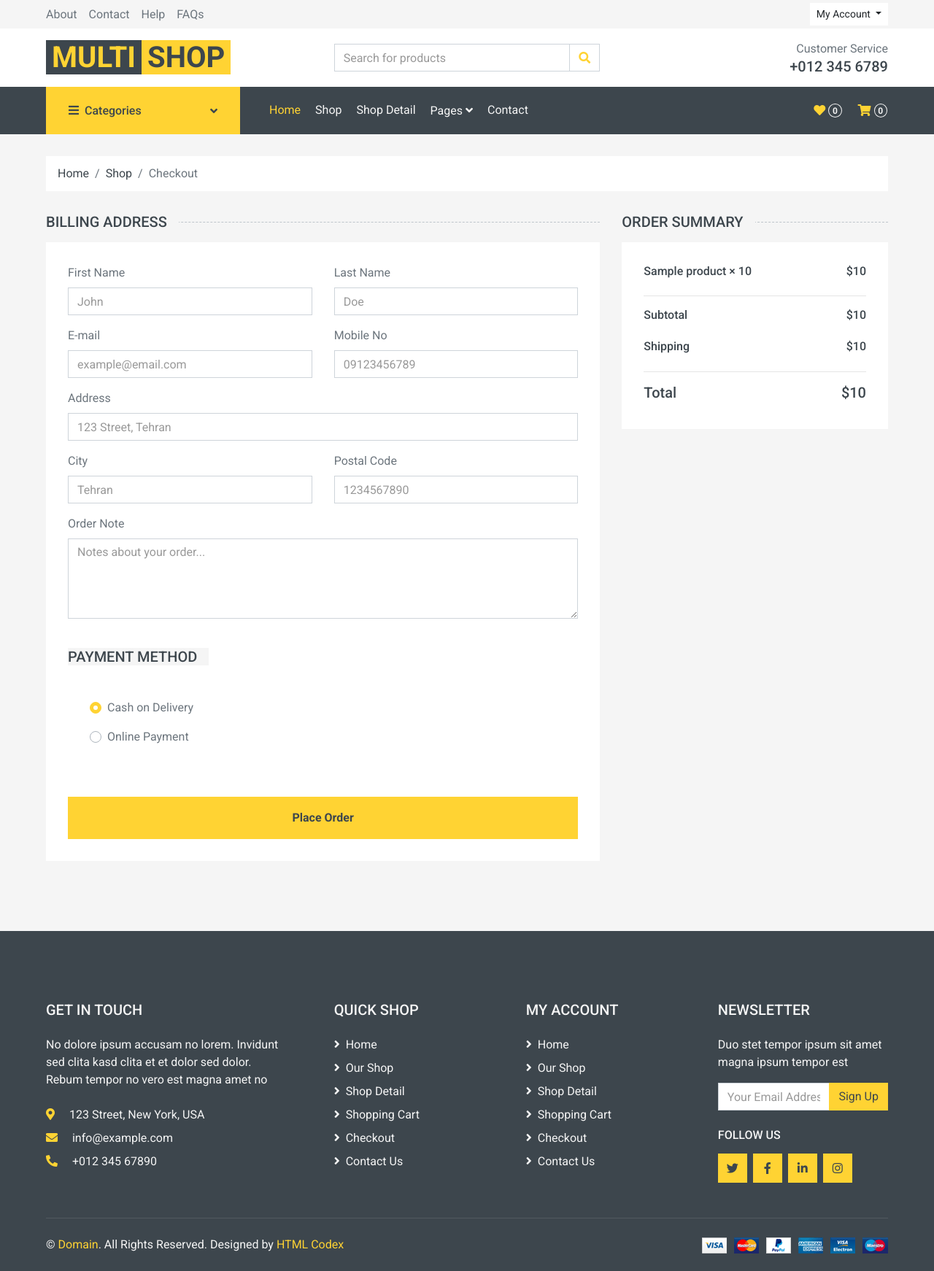
After one commit to Beirami13/django-multishop, a Django app: template cart/templates/cart/order_detail.html in a window 1280 px wide. The commit adds this page. Shown: the whole page at 73% size. Run offline with Django 3.2, Linux system fonts and the light colour scheme; the template is opened without the code that fills it: most values are stand-ins (such as "Sample title", 1, 10 or a date in 2020); some libraries are stand-ins or nearby versions.

Commit message:
update cart

```diff
--- a/account/forms.py
+++ b/account/forms.py
@@ -65,6 +65,7 @@ class CheckOtpForm(forms.Form):
     code = forms.CharField(widget=forms.TextInput(attrs={"class": "form-control"}))
 
 class AddressCreationForm(forms.ModelForm):
+    user = forms.ImageField(required=False)
     class Meta:
         model = Address
         fields = "__all__"
--- a/account/views.py
+++ b/account/views.py
@@ -1,8 +1,11 @@
 from django.contrib.auth import authenticate, login, logout
-from django.shortcuts import render, redirect
+from django.shortcuts import render, redirect, get_object_or_404
 from django.urls import reverse
 from django.utils.crypto import get_random_string
 from django.views import View
+
+from cart.cart_modules import Cart
+from cart.models import Order, OrderItem
 from .forms import UserLoginForm, RegisterForm, CheckOtpForm, AddressCreationForm
 import ghasedak_sms
 from random import randint
--- /dev/null
+++ b/cart/templates/cart/order_detail.html
@@ -0,0 +1,224 @@
+{% extends 'base.html' %}
+{% load static %}
+
+{% block main %}
+
+<!-- Breadcrumb Start -->
+<div class="container-fluid">
+    <div class="row px-xl-5">
+        <div class="col-12">
+            <nav class="breadcrumb bg-light mb-30">
+                <a class="breadcrumb-item text-dark" href="#">Home</a>
+                <a class="breadcrumb-item text-dark" href="#">Shop</a>
+                <span class="breadcrumb-item active">Checkout</span>
+            </nav>
+        </div>
+    </div>
+</div>
+<!-- Breadcrumb End -->
+
+
+<!-- Checkout Start -->
+<div class="container-fluid">
+    <div class="row px-xl-5">
+
+        <!-- Billing Address -->
+        <div class="col-lg-8">
+
+            <h5 class="section-title position-relative text-uppercase mb-3">
+                <span class="bg-secondary pr-3">Billing Address</span>
+            </h5>
+
+            <div class="bg-light p-30 mb-5">
+
+                <form method="post">
+
+                    {% csrf_token %}
+
+                    <div class="row">
+
+                        <!-- First Name -->
+                        <div class="col-md-6 form-group">
+                            <label>First Name</label>
+                            <input class="form-control"
+                                   type="text"
+                                   name="first_name"
+                                   placeholder="John"
+                                   required>
+                        </div>
+
+                        <!-- Last Name -->
+                        <div class="col-md-6 form-group">
+                            <label>Last Name</label>
+                            <input class="form-control"
+                                   type="text"
+                                   name="last_name"
+                                   placeholder="Doe"
+                                   required>
+                        </div>
+
+                        <!-- Email -->
+                        <div class="col-md-6 form-group">
+                            <label>E-mail</label>
+                            <input class="form-control"
+                                   type="email"
+                                   name="email"
+                                   placeholder="example@email.com"
+                                   required>
+                        </div>
+
+                        <!-- Mobile -->
+                        <div class="col-md-6 form-group">
+                            <label>Mobile No</label>
+                            <input class="form-control"
+                                   type="text"
+                                   name="phone"
+                                   placeholder="09123456789"
+                                   required>
+                        </div>
+
+                        <!-- Address -->
+                        <div class="col-12 form-group">
+                            <label>Address</label>
+                            <input class="form-control"
+                                   type="text"
+                                   name="address"
+                                   placeholder="123 Street, Tehran"
+                                   required>
+                        </div>
+
+                        <!-- City -->
+                        <div class="col-md-6 form-group">
+                            <label>City</label>
+                            <input class="form-control"
+                                   type="text"
+                                   name="city"
+                                   placeholder="Tehran"
+                                   required>
+                        </div>
+
+                        <!-- Postal Code -->
+                        <div class="col-md-6 form-group">
+                            <label>Postal Code</label>
+                            <input class="form-control"
+                                   type="text"
+                                   name="postal_code"
+                                   placeholder="1234567890"
+                                   required>
+                        </div>
+
+                        <!-- Order Note -->
+                        <div class="col-12 form-group">
+                            <label>Order Note</label>
+                            <textarea class="form-control"
+                                      name="note"
+                                      rows="4"
+                                      placeholder="Notes about your order..."></textarea>
+                        </div>
+
+                    </div>
+
+                    <!-- Payment -->
+                    <h5 class="section-title position-relative text-uppercase mb-3 mt-4">
+                        <span class="bg-secondary pr-3">Payment Method</span>
+                    </h5>
+
+                    <div class="bg-light p-30">
+
+                        <div class="form-group">
+                            <div class="custom-control custom-radio">
+                                <input type="radio"
+                                       class="custom-control-input"
+                                       name="payment_method"
+                                       id="cash"
+                                       value="cash"
+                                       checked>
+
+                                <label class="custom-control-label" for="cash">
+                                    Cash on Delivery
+                                </label>
+                            </div>
+                        </div>
+
+                        <div class="form-group">
+                            <div class="custom-control custom-radio">
+                                <input type="radio"
+                                       class="custom-control-input"
+                                       name="payment_method"
+                                       id="online"
+                                       value="online">
+
+                                <label class="custom-control-label" for="online">
+                                    Online Payment
+                                </label>
+                            </div>
+                        </div>
+
+                    </div>
+
+                    <button type="submit"
+                            class="btn btn-block btn-primary font-weight-bold py-3 mt-4">
+                        Place Order
+                    </button>
+
+                </form>
+
+            </div>
+
+        </div>
+
+
+        <!-- Order Summary -->
+        <div class="col-lg-4">
+
+            <h5 class="section-title position-relative text-uppercase mb-3">
+                <span class="bg-secondary pr-3">Order Summary</span>
+            </h5>
+
+            <div class="bg-light p-30 mb-5">
+
+                {% for item in cart_items %}
+
+                    <div class="d-flex justify-content-between">
+
+                        <h6>
+                            {{ item.product.name }}
+                            × {{ item.quantity }}
+                        </h6>
+
+                        <h6>
+                            ${{ item.total }}
+                        </h6>
+
+                    </div>
+
+                {% endfor %}
+
+                <hr>
+
+                <div class="d-flex justify-content-between mb-3">
+                    <h6>Subtotal</h6>
+                    <h6>${{ cart_items.total }}</h6>
+                </div>
+
+                <div class="d-flex justify-content-between">
+                    <h6>Shipping</h6>
+                    <h6>$10</h6>
+                </div>
+
+                <hr>
+
+                <div class="d-flex justify-content-between mt-2">
+                    <h5>Total</h5>
+                    <h5>${{ cart_items.total }}</h5>
+                </div>
+
+            </div>
+
+        </div>
+
+    </div>
+</div>
+<!-- Checkout End -->
+
+{% endblock %}
--- a/cart/urls.py
+++ b/cart/urls.py
@@ -1,11 +1,15 @@
 from django.urls import path
 
+from cart.views import OrderDetailView, OrderCreationView
 from cart.views import CartView, CartAddView, CartRemoveView, CartUpdateView
 
 app_name = 'cart'
 urlpatterns = [
     path('detail/', CartView.as_view(), name='cart'),
     path('add/', CartAddView.as_view(), name='cart-add'),
-    path('remove/<str:id>', CartRemoveView.as_view(), name='cart-remove'),
+    path('remove/<str:id>/', CartRemoveView.as_view(), name='cart-remove'),
     path('update/', CartUpdateView.as_view(), name='cart-update'),
+
+    path('checkout/', OrderCreationView.as_view(), name='order-creation'),
+    path('order/<int:id>/', OrderDetailView.as_view(), name='order-detail'),
 ]
--- a/product/models.py
+++ b/product/models.py
@@ -18,7 +18,7 @@ class Product(models.Model):
     name = models.CharField(max_length=100)
     description = models.TextField()
     price = models.IntegerField()
-    discount = models.IntegerField()
+    discount = models.IntegerField(blank=True, null=True)
     image = models.ImageField(upload_to="products")
     size = models.ManyToManyField(Size)
     color = models.ManyToManyField(Color)
```
Also changed, not shown: cart/cart_modules.py (+8 -0 lines), cart/templates/cart/cart.html (+4 -3 lines), cart/views.py (+40 -0 lines).
